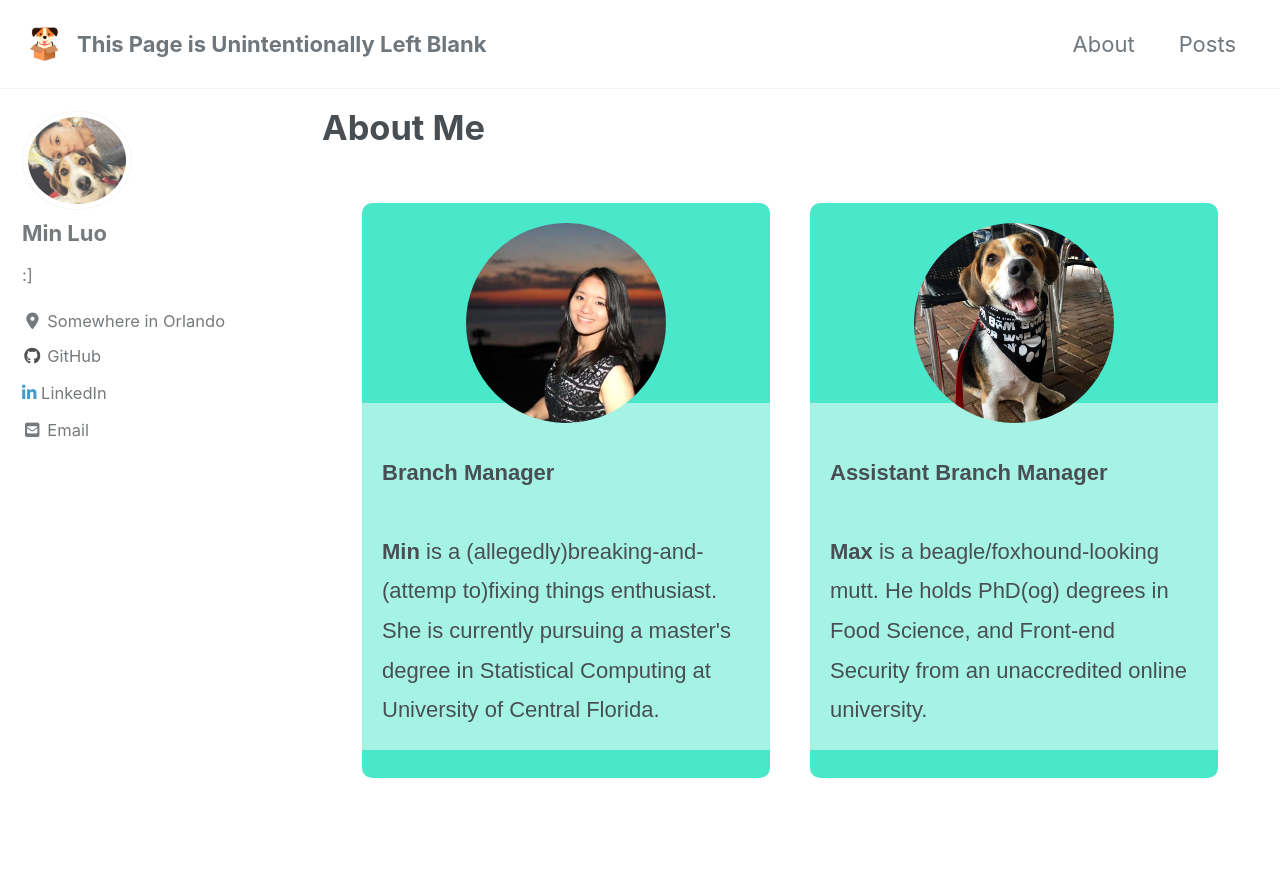
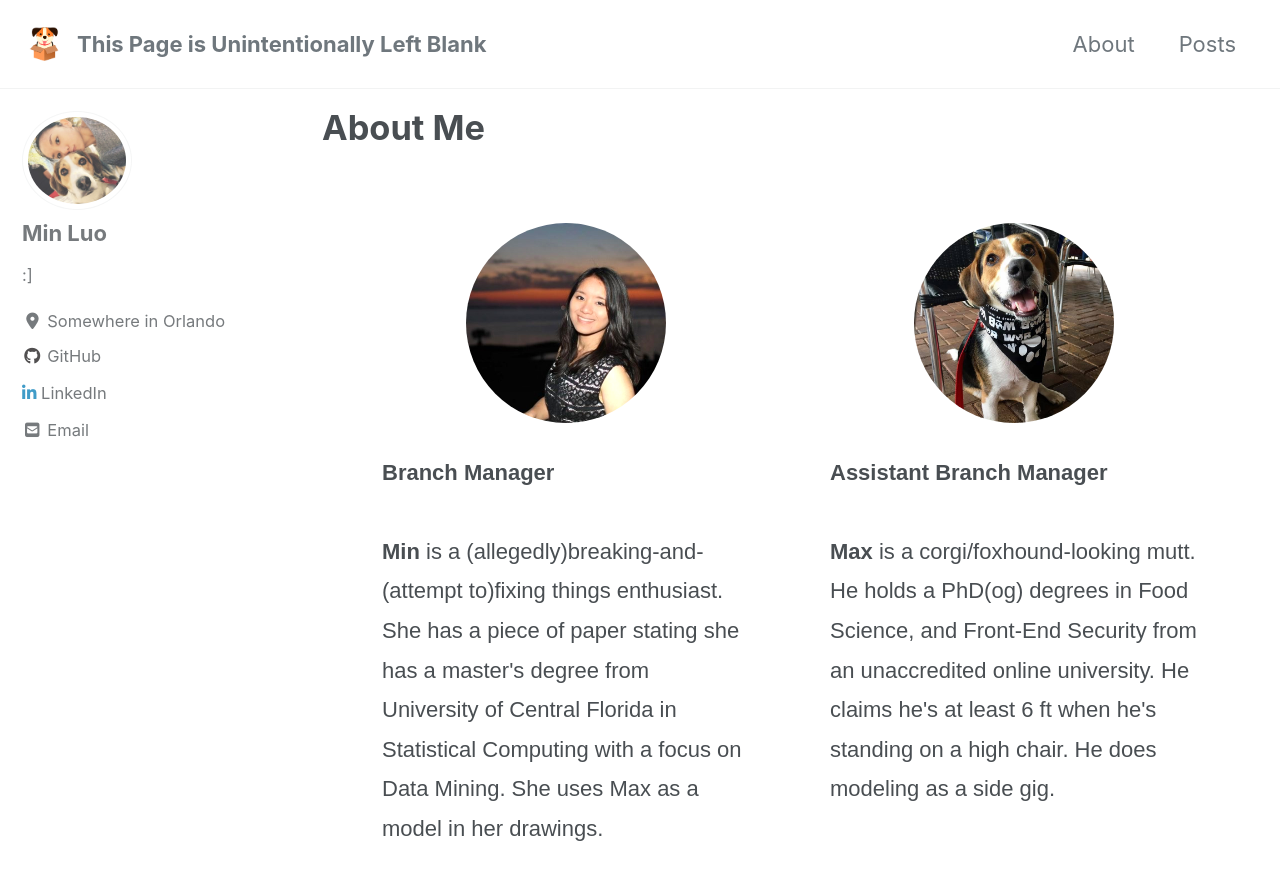
Before and after one commit to hminluo/hminluo.github.io, a Jekyll site: the page built from _pages/about.md, in a window 1280 px wide and 900 px high. Shown: the top 880 px of the window. Built offline with Jekyll 4.4.1, drawn with Linux system fonts in a browser that asks for light colours; cached includes are drawn as plain includes; nearby versions of some CDN libraries.

Commit message:
updated about me page

```diff
--- a/_pages/about.md
+++ b/_pages/about.md
@@ -31,7 +31,7 @@ permalink: /about/
 .card {
     margin: 20px;
     border-radius: 10px;
-    background-color: #4ae8cb;
+    background-color: #ffffff;
     overflow: hidden;
     width:60%;
 }
@@ -91,7 +91,7 @@ permalink: /about/
 <p class='p1'>
 <b>Branch Manager</b>
 <br><br>
-<b>Min</b> is a (allegedly)breaking-and-(attemp to)fixing things enthusiast. She is currently pursuing a master's degree in Statistical Computing at University of Central Florida.
+<b>Min</b> is a (allegedly)breaking-and-(attempt to)fixing things enthusiast. She has a piece of paper stating she has a master's degree from University of Central Florida in Statistical Computing with a focus on Data Mining. She uses Max as a model in her drawings.
 </p>
 </div>
 <div class="card">
@@ -102,7 +102,7 @@ permalink: /about/
 <b>Assistant Branch Manager</b>
 <br>
 <br>
-<b>Max</b> is a beagle/foxhound-looking mutt. He holds PhD(og) degrees in Food Science, and  Front-end Security from an unaccredited online university.
+<b>Max</b> is a corgi/foxhound-looking mutt. He holds a PhD(og) degrees in Food Science, and Front-End Security from an unaccredited online university. He claims he's at least 6 ft when he's standing on a high chair. He does modeling as a side gig.
 </p>
 
 </div>
```
